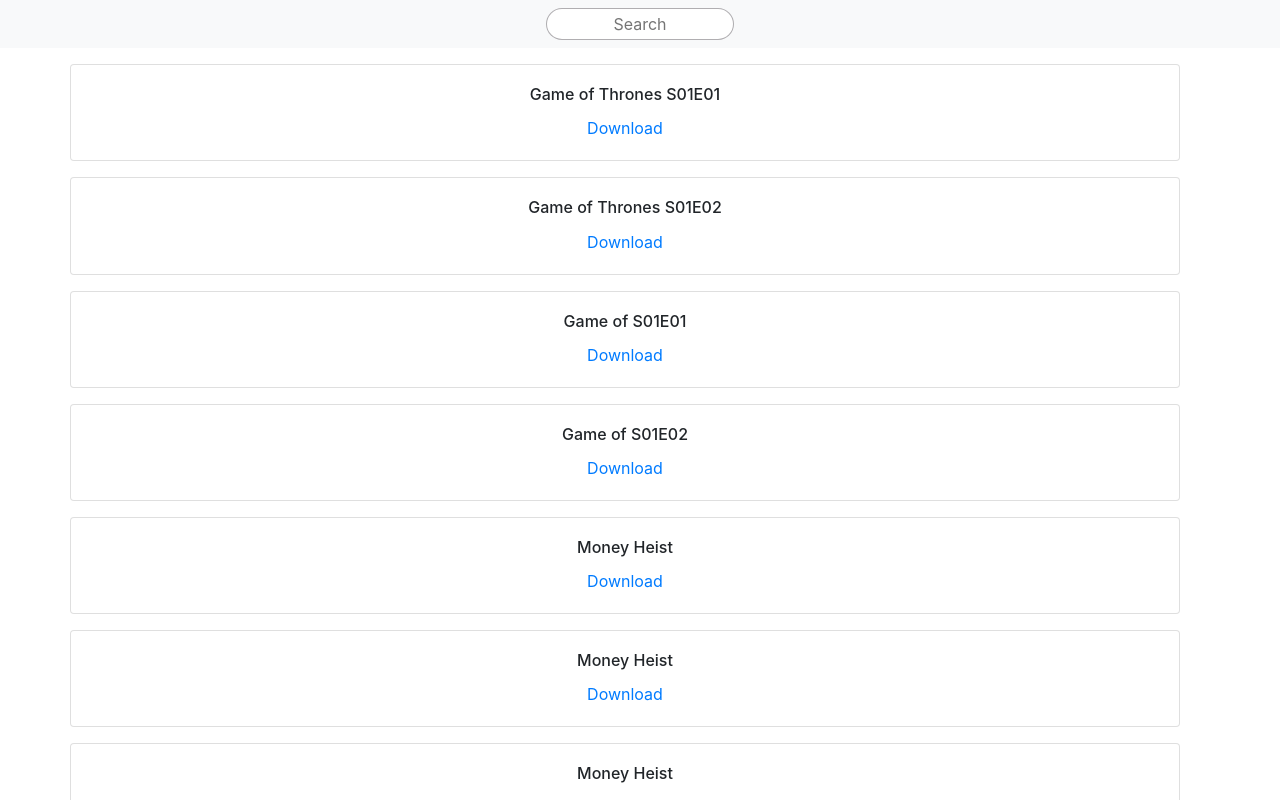
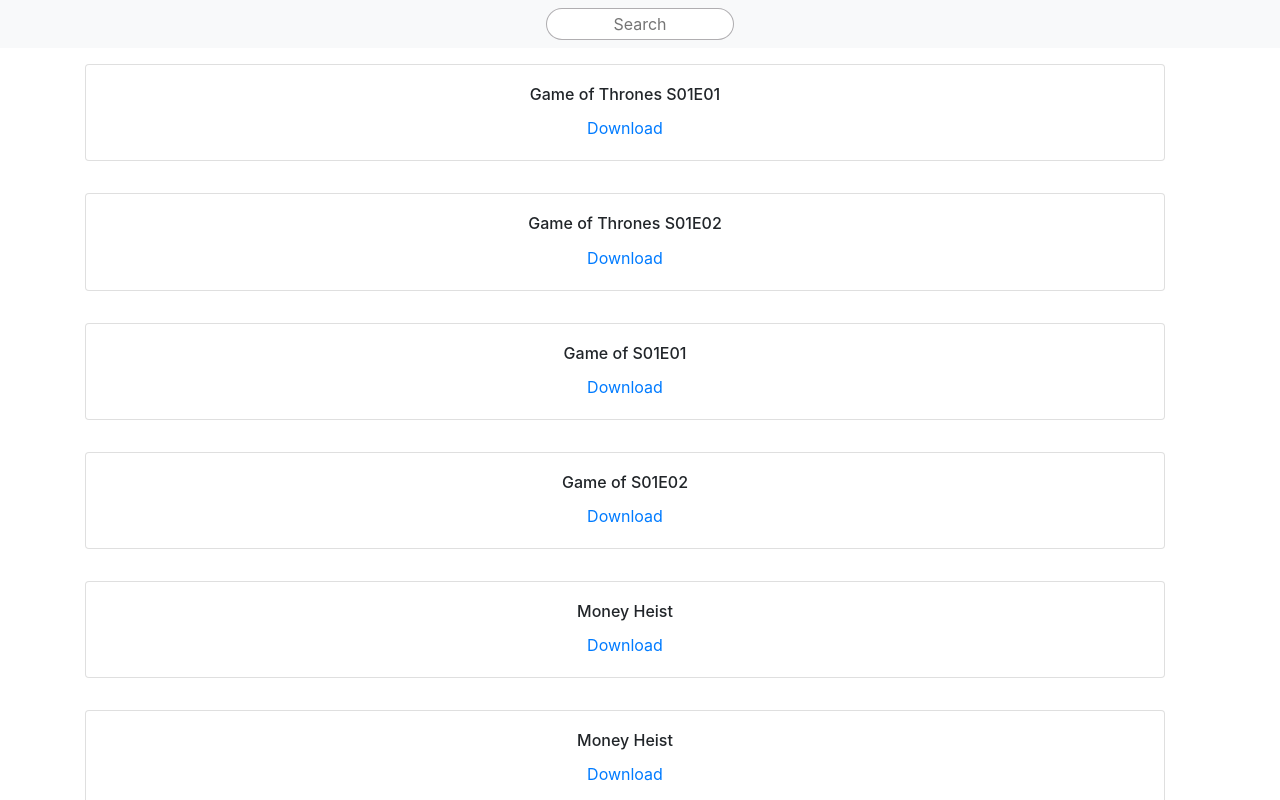
Before and after one commit to CreatorsInn/Quarantine-Life, a React (Create React App) app: page / in a window 1280 px wide. Shown: the top 800 px of the page. Built offline with nearby package versions, Linux system fonts and the light colour scheme.

Commit message:
Update App.js

```diff
--- a/src/components/App.js
+++ b/src/components/App.js
@@ -41,8 +41,8 @@
           ) : (
             linksToShow.map((link) => (
               <div className="row">
-                <div className="text-center">
-                  <div className="card mt-3">
+                <div className="text-center col">
+                  <div className="card mt-3 mb-3">
                     {" "}
                     <div className="card-body">
                       <center>
```
